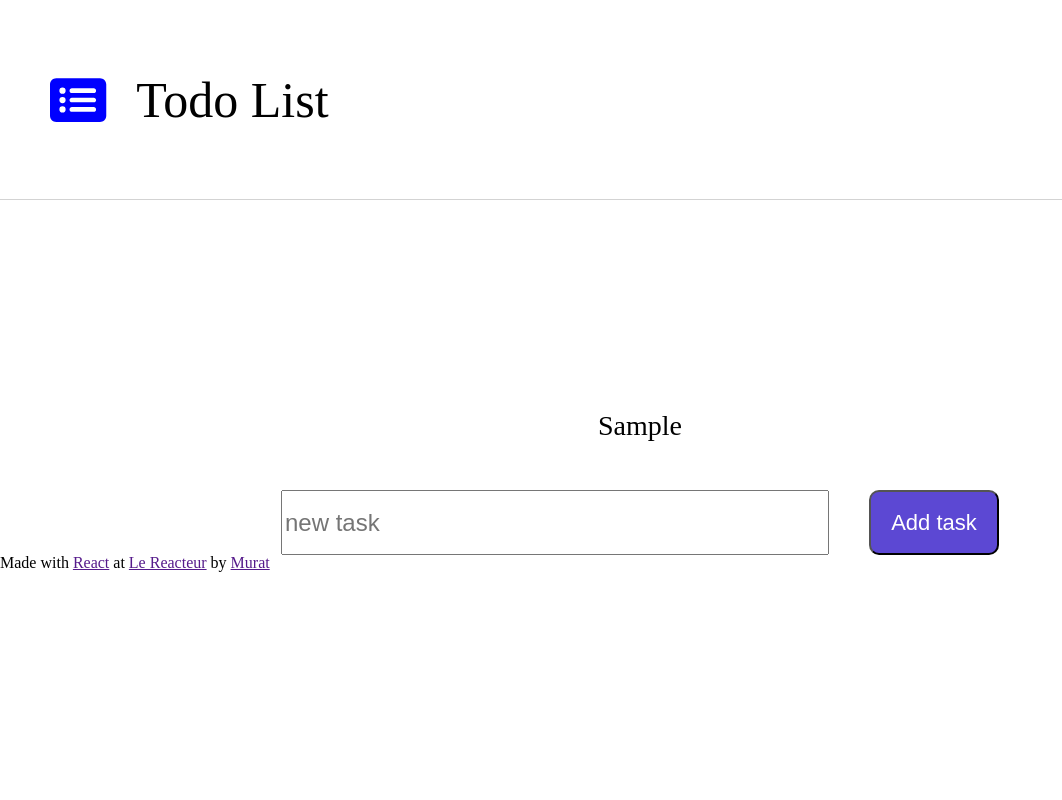
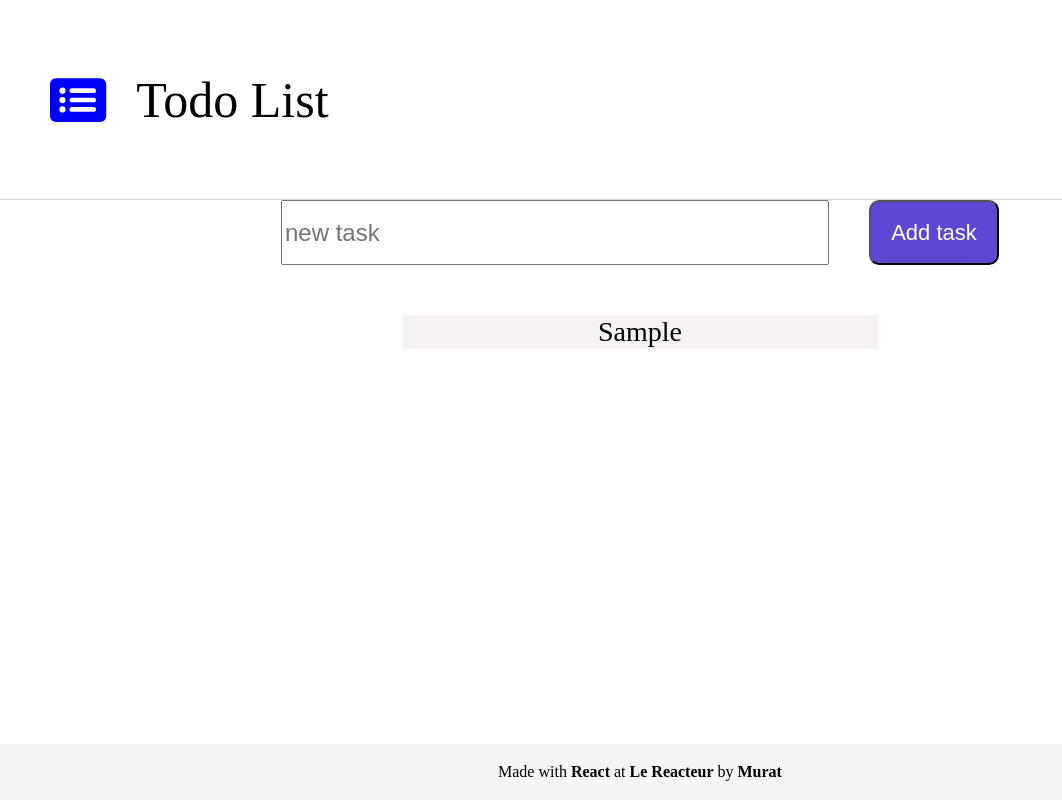
Before and after one commit to Murat-eren-11/TodoList-front, a React (Vite) app: page / in a window 1280 px wide. Both pictures are taken after typing "Sample" into the empty fields and a click on the input "Add task". Shown: the whole page, without its empty margins (0-1062 px from the left). Built offline with nearby package versions, Linux system fonts and the light colour scheme; the HTML template or start-up script is replaced by a standard one.

Commit message:
css plus ou moins fini

```diff
--- a/src/App.jsx
+++ b/src/App.jsx
@@ -16,12 +16,12 @@ const App = () => {
   return (
     <>
       <Header />
-      <Task tasks={tasks} />
       <TaskAdd
         onAdd={(newTask) => {
           setTasks((prevTasks) => [...prevTasks, newTask]);
         }}
       />
+      <Task tasks={tasks} />
       <Footer />
     </>
   );
--- a/src/components/Footer/Footer.css
+++ b/src/components/Footer/Footer.css
@@ -0,0 +1,14 @@
+footer {
+  position: fixed;
+  bottom: 0;
+  width: 100%;
+  background-color: #f5f5f5;
+  padding: 20px;
+  text-align: center;
+}
+
+footer > p > a {
+  text-decoration: none;
+  color: black;
+  font-weight: 700;
+}
--- a/src/components/Task/Task.css
+++ b/src/components/Task/Task.css
@@ -2,15 +2,20 @@
   height: 30vh;
   display: flex;
   flex-direction: column;
-  justify-content: flex-end;
+  justify-content: flex-start;
   align-items: center;
   margin-bottom: 50px;
+  overflow-y: auto;
 }
 
-.tasks {
+.task {
   display: flex;
   flex-direction: column;
   align-items: center;
   justify-content: center;
   font-size: 28px;
+  margin-bottom: 10px;
+  width: 475px;
+  height: 34px;
+  background-color: rgba(163, 129, 147, 0.1);
 }
--- a/src/components/Task/Task.jsx
+++ b/src/components/Task/Task.jsx
@@ -3,12 +3,14 @@ import "./Task.css";
 const Task = (props) => {
   return (
     <div className="task-container">
-      {props.tasks &&
-        props.tasks.map((task, index) => (
-          <p className="tasks" key={index}>
-            {task}
-          </p>
-        ))}
+      <div className="tasks">
+        {props.tasks &&
+          props.tasks.map((task, index) => (
+            <p className="task" key={index}>
+              {task}
+            </p>
+          ))}
+      </div>
     </div>
   );
 };
--- a/src/components/TaskAdd/TaskAdd.css
+++ b/src/components/TaskAdd/TaskAdd.css
@@ -2,6 +2,7 @@
   display: flex;
   justify-content: center;
   align-items: center;
+  margin-bottom: 50px;
 }
 
 .newtask {
--- a/src/components/TaskAdd/TaskAdd.jsx
+++ b/src/components/TaskAdd/TaskAdd.jsx
@@ -9,8 +9,10 @@ const TaskAdd = (props) => {
       className="newtaskform"
       onSubmit={(e) => {
         e.preventDefault();
-        props.onAdd(newTask);
-        setNewTask("");
+        if (newTask.trim() !== "") {
+          props.onAdd(newTask);
+          setNewTask("");
+        }
       }}
     >
       <input
```
